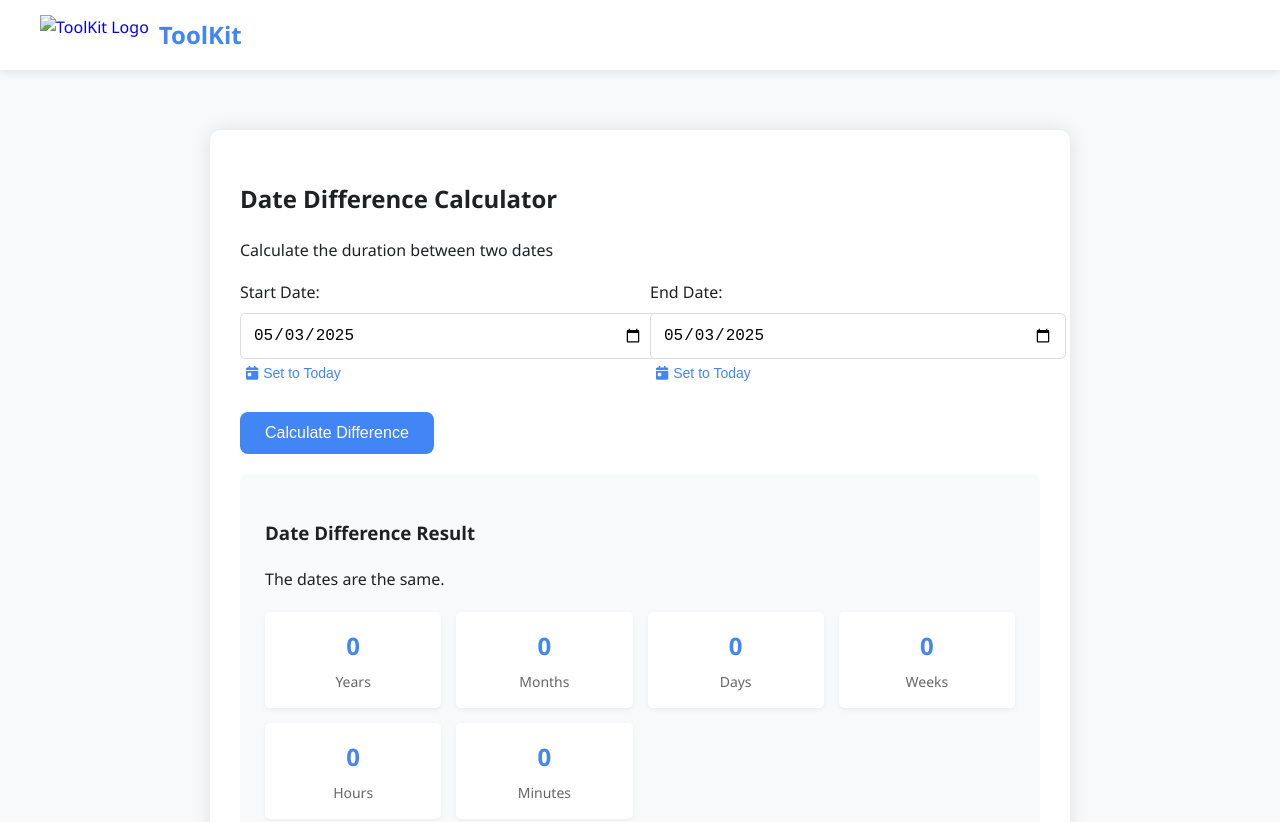
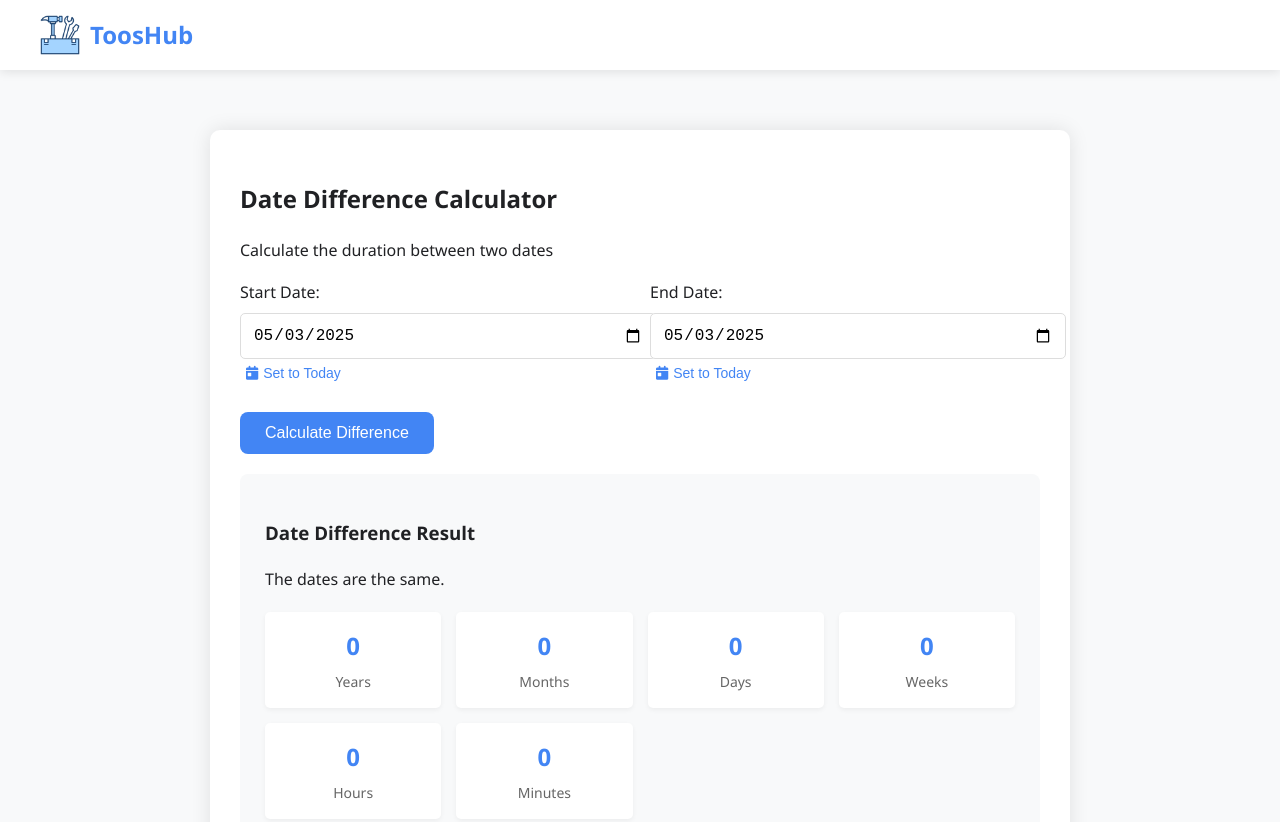
Before and after one commit to yogesh8619/toolshub, a plain HTML site: page date-diff.html in a window 1280 px wide. Shown: the top 822 px of the page. Drawn offline with Linux system fonts and the light colour scheme.

Commit message:
Update date-diff.html

```diff
--- a/date-diff.html
+++ b/date-diff.html
@@ -114,11 +114,12 @@
     <header>
         <div class="header-container">
             <a href="index.html" class="logo">
-                <img src="images/logo.png" alt="ToolKit Logo">
-                <h1>ToolKit</h1>
+                <img src="tool-logo.png" alt="ToolKit Logo">
+                <h1>ToosHub</h1>
             </a>
         </div>
     </header>
+
 
     <main>
         <div class="calculator-container">
```
